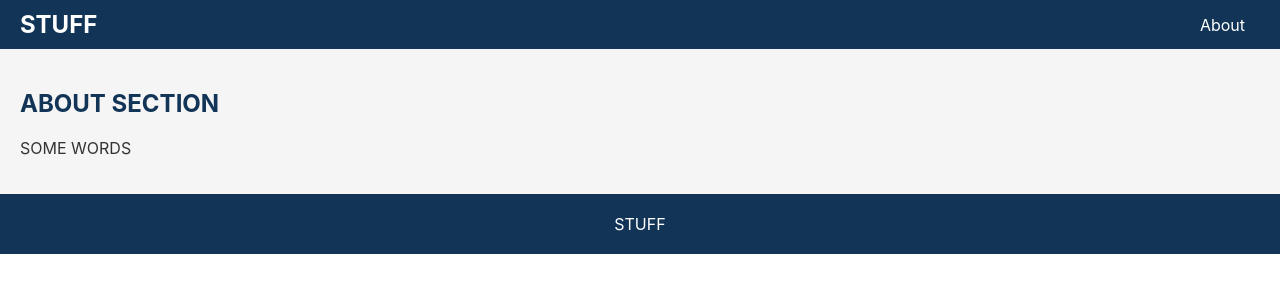
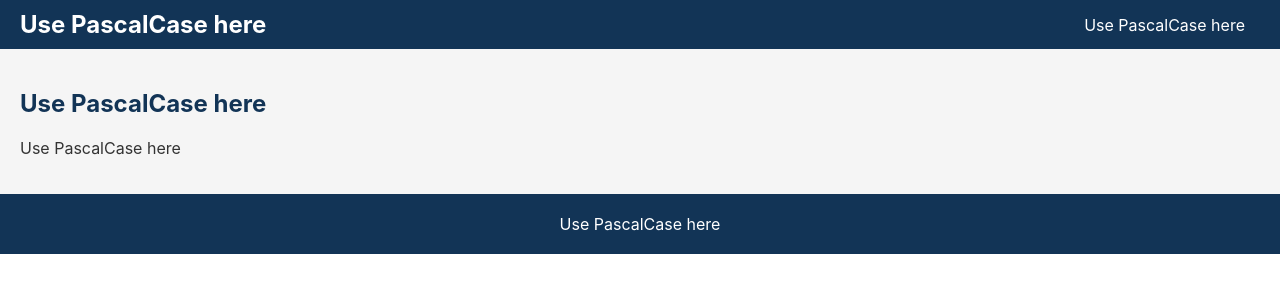
Before and after one commit to RiyanMak/Area-Calculator, a React (Create React App) app in the folder my-app/: page / in a window 1280 px wide. Shown: the top 300 px of the page. Built offline with nearby package versions, Linux system fonts and the light colour scheme.

Commit message:
fix: use pascal case

```diff
--- a/my-app/src/App.tsx
+++ b/my-app/src/App.tsx
@@ -1,5 +1,4 @@
 import React from 'react';
-// import logo from './logo.svg';
 import About from './components/About';
 import './App.css';
 import Header from './components/Header';
@@ -11,7 +10,7 @@ const App: React.FC = () => {
     <div className="app">
       <Header />
       <main>
-        <About />
+        <About /> {/* Use PascalCase here */}
       </main>
       <Footer />
     </div>
--- a/my-app/src/components/About.tsx
+++ b/my-app/src/components/About.tsx
@@ -4,9 +4,9 @@ import './About.css'; // Importing CSS
 const About: React.FC = () => {
   return (
     <section id="about" className="about">
-      <h2>ABOUT SECTION</h2>
-      <p>SOME WORDS</p>
-      {/* Add your bio here */}
+      <h2>Use PascalCase here</h2>
+      <p>Use PascalCase here</p>
+      {/* Use PascalCase here */}
     </section>
   );
 };
--- a/my-app/src/components/Footer.tsx
+++ b/my-app/src/components/Footer.tsx
@@ -4,8 +4,8 @@ import './Footer.css'; // Importing CSS
 const Footer: React.FC = () => {
   return (
     <footer className="footer">
-      <p>STUFF</p>
-      {/* STUFF */}
+      <p>Use PascalCase here</p>
+      {/* Use PascalCase here */}
     </footer>
   );
 };
--- a/my-app/src/components/Header.tsx
+++ b/my-app/src/components/Header.tsx
@@ -4,9 +4,9 @@ import './Header.css'; // Importing CSS
 const Header: React.FC = () => {
   return (
     <header className="header">
-      <h1>STUFF</h1>
+      <h1>Use PascalCase here</h1>
       <nav>
-        <a href="#about">About</a>
+        <a href="#about">Use PascalCase here</a>
       </nav>
     </header>
   );
```
